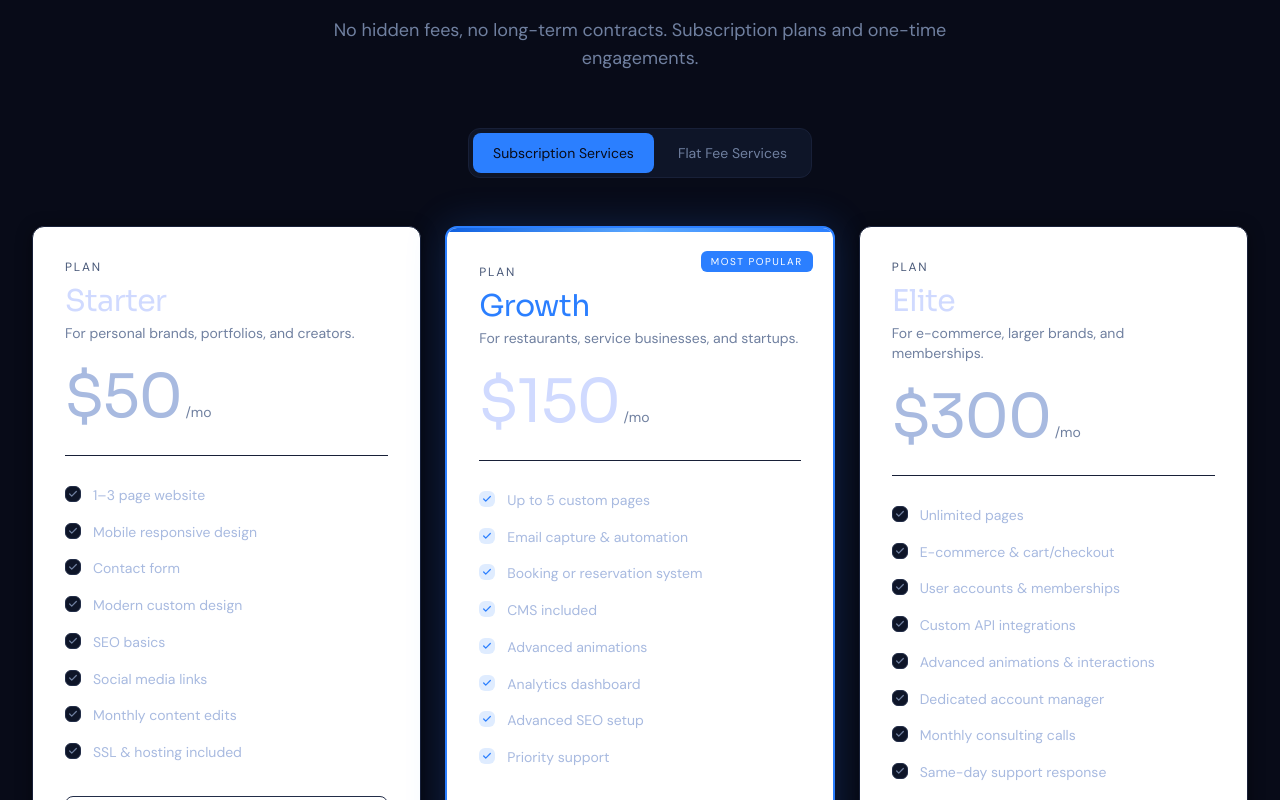
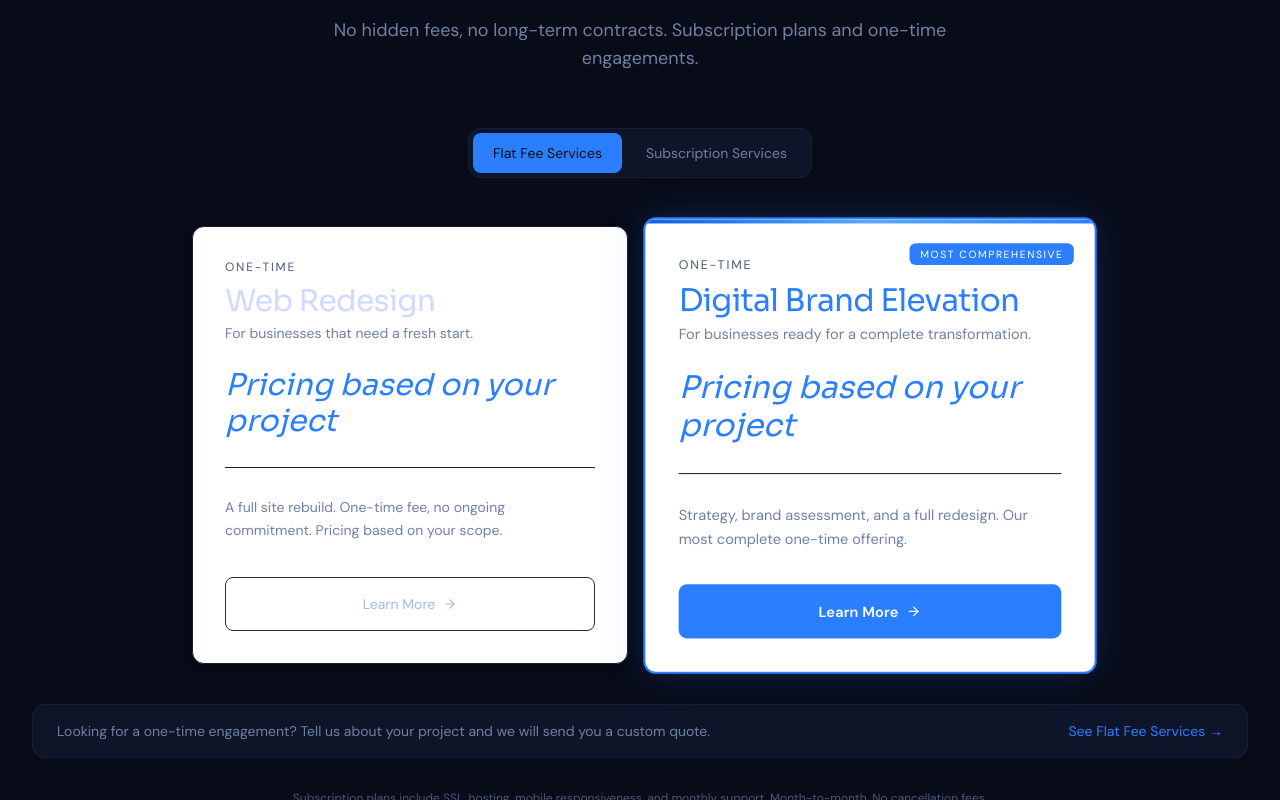
Before and after one commit to anchordigitalco/anchordigitalco.com, a Next.js app: page / in a window 1280 px wide. Shown: the part 4300-5100 px from the top of the page. Built offline with nearby package versions, Linux system fonts and the light colour scheme.

Commit message:
Flat fee first in services and pricing, bigger cards, default tab to flat fee

```diff
--- a/app/services/page.tsx
+++ b/app/services/page.tsx
@@ -87,8 +87,98 @@ export default function ServicesPage() {
         </div>
       </section>
 
+      {/* Flat Fee category header */}
+      <section className="bg-charcoal-800 border-y border-charcoal-700 py-10">
+        <div className="max-w-7xl mx-auto px-6 lg:px-8">
+          <div className="flex items-center gap-4">
+            <div className="w-8 h-px bg-gold" />
+            <div>
+              <p className="font-sans text-xs font-600 tracking-[0.2em] uppercase text-gold mb-0.5">Flat Fee Services</p>
+              <p className="font-sans text-sm text-charcoal-300">One-time engagements for businesses that need a specific result, not an ongoing plan.</p>
+            </div>
+          </div>
+        </div>
+      </section>
+
+      {/* Flat fee service blocks */}
+      {FLAT_FEE_SERVICES.map((service, i) => (
+        <section
+          key={service.id}
+          id={service.id}
+          className={`relative py-24 lg:py-32 ${i % 2 === 0 ? 'bg-charcoal-900' : 'bg-charcoal-800'}`}
+        >
+          {i % 2 !== 0 && (
+            <div className="absolute inset-0 pointer-events-none">
+              <div
+                className="absolute bottom-0 left-0 w-[400px] h-[400px] opacity-[0.04]"
+                style={{ background: 'radial-gradient(circle, rgba(43,127,255,1) 0%, transparent 70%)', filter: 'blur(80px)' }}
+              />
+            </div>
+          )}
+          <div className="relative max-w-7xl mx-auto px-6 lg:px-8">
+            <div className="grid grid-cols-1 lg:grid-cols-2 gap-16 lg:gap-24 items-start">
+              <div>
+                <div className="flex items-center gap-3 mb-6">
+                  <span className="font-cormorant text-[6rem] lg:text-[8rem] font-300 leading-none select-none" style={{ color: 'rgba(43,127,255,0.08)' }}>
+                    {service.number}
+                  </span>
+                </div>
+                <h2 className="font-cormorant text-3xl lg:text-5xl font-500 text-cream mb-4 leading-tight">{service.title}</h2>
+                <p className="font-sans text-base lg:text-lg text-charcoal-200 leading-relaxed mb-6">{service.description}</p>
+                {'tiers' in service && service.tiers ? (
+                  <div className="space-y-3 mb-8">
+                    {service.tiers.map((tier) => (
+                      <div key={tier.name} className="flex items-start gap-4 p-4 bg-charcoal-900/50 border border-charcoal-700 rounded-xl">
+                        <div>
+                          <p className="font-sans text-sm font-700 text-cream mb-1">{tier.name}</p>
+                          <p className="font-sans text-xs text-charcoal-300 leading-relaxed">{tier.detail}</p>
+                        </div>
+                      </div>
+                    ))}
+                  </div>
+                ) : null}
+                <div className="flex items-center gap-3 mb-8">
+                  <div className="w-6 h-px bg-gold" />
+                  <span className="font-cormorant text-xl italic text-gold">Pricing based on your project</span>
+                </div>
+                <Link href={service.ctaHref} className="btn-primary inline-flex items-center gap-2 font-sans text-sm px-7 py-4 rounded-xl">
+                  {service.cta}<ArrowRight size={16} />
+                </Link>
+              </div>
+              <div>
+                <div className="bg-charcoal-900/60 border border-charcoal-700 rounded-xl p-8">
+                  <h3 className="font-sans text-xs tracking-[0.15em] uppercase text-charcoal-300 mb-6">What&apos;s Included</h3>
+                  <ul className="space-y-4">
+                    {service.includes.map((item) => (
+                      <li key={item} className="flex items-start gap-3">
+                        <div className="flex-shrink-0 mt-0.5 w-5 h-5 rounded-xl bg-gold/15 border border-gold/25 flex items-center justify-center">
+                          <Check size={11} strokeWidth={2.5} className="text-gold" />
+                        </div>
+                        <span className="font-sans text-sm text-charcoal-200 leading-relaxed">{item}</span>
+                      </li>
+                    ))}
+                  </ul>
+                </div>
+              </div>
+            </div>
+          </div>
+        </section>
+      ))}
+
+      {/* Divider callout */}
+      <section className="bg-charcoal-800 border-y border-charcoal-700 py-8">
+        <div className="max-w-7xl mx-auto px-6 lg:px-8 flex flex-col sm:flex-row sm:items-center justify-between gap-4">
+          <p className="font-sans text-sm text-charcoal-300 max-w-lg">
+            Not sure which path fits? Tell us about your business and we will recommend the right option.
+          </p>
+          <Link href="/start" className="font-sans text-sm font-600 text-gold hover:text-cream transition-colors flex-shrink-0">
+            Start the Conversation →
+          </Link>
+        </div>
+      </section>
+
       {/* Subscription Services category header */}
-      <section className="bg-charcoal-800 border-y border-charcoal-700 py-10">
+      <section className="bg-charcoal-900 border-b border-charcoal-700 py-10">
         <div className="max-w-7xl mx-auto px-6 lg:px-8">
           <div className="flex items-center gap-4">
             <div className="w-8 h-px bg-gold" />
@@ -174,109 +264,11 @@ export default function ServicesPage() {
           <p className="font-sans text-sm text-charcoal-300 max-w-lg">
             Not sure which path fits? Tell us about your business and we will recommend the right option.
           </p>
-          <Link
-            href="/start"
-            className="font-sans text-sm font-600 text-gold hover:text-cream transition-colors flex-shrink-0"
-          >
+          <Link href="/start" className="font-sans text-sm font-600 text-gold hover:text-cream transition-colors flex-shrink-0">
             Start the Conversation →
           </Link>
         </div>
       </section>
-
-      {/* Flat Fee category header */}
-      <section className="bg-charcoal-900 border-b border-charcoal-700 py-10">
-        <div className="max-w-7xl mx-auto px-6 lg:px-8">
-          <div className="flex items-center gap-4">
-            <div className="w-8 h-px bg-gold" />
-            <div>
-              <p className="font-sans text-xs font-600 tracking-[0.2em] uppercase text-gold mb-0.5">Flat Fee Services</p>
-              <p className="font-sans text-sm text-charcoal-300">One-time engagements for businesses that need a specific result, not an ongoing plan.</p>
-            </div>
-          </div>
-        </div>
-      </section>
-
-      {/* Flat fee service blocks */}
-      {FLAT_FEE_SERVICES.map((service, i) => (
-        <section
-          key={service.id}
-          id={service.id}
-          className={`relative py-24 lg:py-32 ${i % 2 === 0 ? 'bg-charcoal-800' : 'bg-charcoal-900'}`}
-        >
-          {i % 2 !== 0 && (
-            <div className="absolute inset-0 pointer-events-none">
-              <div
-                className="absolute bottom-0 left-0 w-[400px] h-[400px] opacity-[0.04]"
-                style={{ background: 'radial-gradient(circle, rgba(43,127,255,1) 0%, transparent 70%)', filter: 'blur(80px)' }}
-              />
-            </div>
-          )}
-          <div className="relative max-w-7xl mx-auto px-6 lg:px-8">
-            <div className="grid grid-cols-1 lg:grid-cols-2 gap-16 lg:gap-24 items-start">
-              <div>
-                <div className="flex items-center gap-3 mb-6">
-                  <span
-                    className="font-cormorant text-[6rem] lg:text-[8rem] font-300 leading-none select-none"
-                    style={{ color: 'rgba(43,127,255,0.08)' }}
-                  >
-                    {service.number}
-                  </span>
-                </div>
-                <h2 className="font-cormorant text-3xl lg:text-5xl font-500 text-cream mb-4 leading-tight">
-                  {service.title}
-                </h2>
-                <p className="font-sans text-base lg:text-lg text-charcoal-200 leading-relaxed mb-6">
-                  {service.description}
-                </p>
-
-                {'tiers' in service && service.tiers ? (
-                  <div className="space-y-3 mb-8">
-                    {service.tiers.map((tier) => (
-                      <div key={tier.name} className="flex items-start gap-4 p-4 bg-charcoal-900/50 border border-charcoal-700 rounded-xl">
-                        <div>
-                          <p className="font-sans text-sm font-700 text-cream mb-1">{tier.name}</p>
-                          <p className="font-sans text-xs text-charcoal-300 leading-relaxed">{tier.detail}</p>
-                        </div>
-                      </div>
-                    ))}
-                  </div>
-                ) : null}
-                <div className="flex items-center gap-3 mb-8">
-                  <div className="w-6 h-px bg-gold" />
-                  <span className="font-cormorant text-xl italic text-gold">Pricing based on your project</span>
-                </div>
-
-                <Link
-                  href={service.ctaHref}
-                  className="btn-primary inline-flex items-center gap-2 font-sans text-sm px-7 py-4 rounded-xl"
-                >
-                  {service.cta}
-                  <ArrowRight size={16} />
-                </Link>
-              </div>
-              <div>
-                <div className="bg-charcoal-900/60 border border-charcoal-700 rounded-xl p-8">
-                  <h3 className="font-sans text-xs tracking-[0.15em] uppercase text-charcoal-300 mb-6">
-                    What&apos;s Included
-                  </h3>
-                  <ul className="space-y-4">
-                    {service.includes.map((item) => (
-                      <li key={item} className="flex items-start gap-3">
-                        <div className="flex-shrink-0 mt-0.5 w-5 h-5 rounded-xl bg-gold/15 border border-gold/25 flex items-center justify-center">
-                          <Check size={11} strokeWidth={2.5} className="text-gold" />
-                        </div>
-                        <span className="font-sans text-sm text-charcoal-200 leading-relaxed">
-                          {item}
-                        </span>
-                      </li>
-                    ))}
-                  </ul>
-                </div>
-              </div>
-            </div>
-          </div>
-        </section>
-      ))}
 
       {/* CTA */}
       <section className="relative py-28 lg:py-36 overflow-hidden bg-charcoal-800">
--- a/components/HomePricingSection.tsx
+++ b/components/HomePricingSection.tsx
@@ -7,7 +7,7 @@ import { PRICING_TIERS } from '@/lib/constants'
 import clsx from 'clsx'
 
 export default function HomePricingSection() {
-  const [tab, setTab] = useState<'subscription' | 'flatfee'>('subscription')
+  const [tab, setTab] = useState<'subscription' | 'flatfee'>('flatfee')
   const sectionRef = useRef<HTMLDivElement>(null)
 
   const switchToFlatFee = () => {
@@ -21,6 +21,17 @@ export default function HomePricingSection() {
       <div className="flex justify-center mb-12">
         <div className="inline-flex items-center gap-1 bg-charcoal-800 border border-charcoal-700 rounded-xl p-1">
           <button
+            onClick={() => setTab('flatfee')}
+            className={clsx(
+              'font-sans text-sm px-5 py-2.5 rounded-lg transition-all duration-200',
+              tab === 'flatfee'
+                ? 'bg-gold text-charcoal-900 font-600'
+                : 'text-charcoal-300 hover:text-cream'
+            )}
+          >
+            Flat Fee Services
+          </button>
+          <button
             onClick={() => setTab('subscription')}
             className={clsx(
               'font-sans text-sm px-5 py-2.5 rounded-lg transition-all duration-200',
@@ -30,17 +41,6 @@ export default function HomePricingSection() {
             )}
           >
             Subscription Services
-          </button>
-          <button
-            onClick={() => setTab('flatfee')}
-            className={clsx(
-              'font-sans text-sm px-5 py-2.5 rounded-lg transition-all duration-200',
-              tab === 'flatfee'
-                ? 'bg-gold text-charcoal-900 font-600'
-                : 'text-charcoal-300 hover:text-cream'
-            )}
-          >
-            Flat Fee Services
           </button>
         </div>
       </div>
@@ -56,33 +56,62 @@ export default function HomePricingSection() {
 
       {/* Flat fee summary cards */}
       {tab === 'flatfee' && (
-        <div className="grid grid-cols-1 lg:grid-cols-2 gap-6 max-w-3xl mx-auto">
+        <div className="grid grid-cols-1 lg:grid-cols-2 gap-6 max-w-4xl mx-auto">
           {[
             {
               title: 'Web Redesign',
               description: 'A full site rebuild. One-time fee, no ongoing commitment. Pricing based on your scope.',
+              tagline: 'For businesses that need a fresh start.',
+              featured: false,
             },
             {
               title: 'Digital Brand Elevation',
               description: 'Strategy, brand assessment, and a full redesign. Our most complete one-time offering.',
+              tagline: 'For businesses ready for a complete transformation.',
+              featured: true,
             },
           ].map((card) => (
             <div
               key={card.title}
-              className="bg-white border border-charcoal-700 rounded-xl p-7 flex flex-col gap-4 shadow-surface hover:border-charcoal-600 transition-all duration-300"
+              className={clsx(
+                'relative flex flex-col rounded-xl overflow-hidden transition-all duration-300',
+                card.featured
+                  ? 'bg-white border-2 border-gold shadow-gold-lg scale-[1.02] lg:scale-[1.04]'
+                  : 'bg-white border border-charcoal-700 hover:border-charcoal-600 shadow-surface'
+              )}
             >
-              <div>
+              {card.featured && <div className="h-1 bg-gradient-to-r from-gold-dark via-gold-light to-gold" />}
+              {card.featured && (
+                <div className="absolute top-5 right-5">
+                  <span className="font-sans text-[10px] font-700 tracking-[0.15em] uppercase bg-gold text-white px-2.5 py-1 rounded-md">
+                    Most Comprehensive
+                  </span>
+                </div>
+              )}
+              <div className="p-7 lg:p-8 flex flex-col flex-1">
+                <div className="mb-6">
                   <span className="font-sans text-xs font-600 tracking-[0.15em] uppercase text-charcoal-400 mb-2 block">One-Time</span>
-                <h3 className="font-cormorant text-3xl font-700 text-charcoal-100 tracking-tight mb-1">{card.title}</h3>
-                <p className="font-cormorant text-xl italic text-gold">Pricing based on your project</p>
+                  <h3 className={clsx('font-cormorant text-3xl font-700 mb-1 tracking-tight', card.featured ? 'text-gold' : 'text-charcoal-100')}>
+                    {card.title}
+                  </h3>
+                  <p className="font-sans text-sm text-charcoal-300 font-400">{card.tagline}</p>
                 </div>
-              <p className="font-sans text-sm text-charcoal-300 leading-relaxed flex-1">{card.description}</p>
+                <div className="flex items-baseline gap-1 mb-7 pb-7 border-b border-charcoal-700">
+                  <span className="font-cormorant text-3xl font-700 italic text-gold">Pricing based on your project</span>
+                </div>
+                <p className="font-sans text-sm text-charcoal-300 leading-relaxed flex-1 mb-8">{card.description}</p>
                 <Link
                   href="/pricing"
-                className="w-full text-center font-sans text-sm font-600 py-3.5 rounded-lg border border-charcoal-600 text-charcoal-200 hover:border-gold/40 hover:text-gold hover:bg-gold/5 transition-all duration-200 inline-flex items-center justify-center gap-2"
+                  className={clsx(
+                    'w-full text-center font-sans text-sm font-600 py-4 rounded-lg transition-all duration-200 inline-flex items-center justify-center gap-2',
+                    card.featured
+                      ? 'btn-primary'
+                      : 'border border-charcoal-600 text-charcoal-200 hover:border-gold/40 hover:text-gold hover:bg-gold/5'
+                  )}
                 >
                   Learn More <ArrowRight size={14} />
                 </Link>
+              </div>
             </div>
           ))}
         </div>
--- a/components/PricingTabSwitcher.tsx
+++ b/components/PricingTabSwitcher.tsx
@@ -41,13 +41,24 @@ const FLAT_FEE_CARDS = [
 ]
 
 export default function PricingTabSwitcher() {
-  const [tab, setTab] = useState<'subscription' | 'flatfee'>('subscription')
+  const [tab, setTab] = useState<'subscription' | 'flatfee'>('flatfee')
 
   return (
     <div>
       {/* Tab toggle */}
       <div className="flex justify-center mb-12">
         <div className="inline-flex items-center gap-1 bg-charcoal-800 border border-charcoal-700 rounded-xl p-1">
+          <button
+            onClick={() => setTab('flatfee')}
+            className={clsx(
+              'font-sans text-sm px-5 py-2.5 rounded-lg transition-all duration-200',
+              tab === 'flatfee'
+                ? 'bg-gold text-charcoal-900 font-600'
+                : 'text-charcoal-300 hover:text-cream'
+            )}
+          >
+            Flat Fee Services
+          </button>
           <button
             onClick={() => setTab('subscription')}
             className={clsx(
@@ -58,17 +69,6 @@ export default function PricingTabSwitcher() {
             )}
           >
             Subscription Services
-          </button>
-          <button
-            onClick={() => setTab('flatfee')}
-            className={clsx(
-              'font-sans text-sm px-5 py-2.5 rounded-lg transition-all duration-200',
-              tab === 'flatfee'
-                ? 'bg-gold text-charcoal-900 font-600'
-                : 'text-charcoal-300 hover:text-cream'
-            )}
-          >
-            Flat Fee Services
           </button>
         </div>
       </div>
@@ -84,7 +84,7 @@ export default function PricingTabSwitcher() {
 
       {/* Flat fee cards */}
       {tab === 'flatfee' && (
-        <div className="grid grid-cols-1 lg:grid-cols-2 gap-6 max-w-3xl mx-auto">
+        <div className="grid grid-cols-1 lg:grid-cols-2 gap-6 max-w-4xl mx-auto">
           {FLAT_FEE_CARDS.map((card) => (
             <div
               key={card.id}
@@ -104,16 +104,17 @@ export default function PricingTabSwitcher() {
                 </div>
               )}
               <div className="p-7 lg:p-8 flex flex-col flex-1">
-                <div className="mb-5">
+                <div className="mb-6">
                   <span className="font-sans text-xs font-600 tracking-[0.15em] uppercase text-charcoal-400 mb-2 block">One-Time</span>
                   <h3 className={clsx('font-cormorant text-3xl font-700 mb-1 tracking-tight', card.badge ? 'text-gold' : 'text-charcoal-100')}>
                     {card.title}
                   </h3>
-                  <p className="font-sans text-sm text-charcoal-300 mb-3">{card.description}</p>
-                  <span className="font-cormorant text-xl italic text-gold">Pricing based on your project</span>
+                  <p className="font-sans text-sm text-charcoal-300 font-400">{card.description}</p>
                 </div>
-                <div className="border-t border-charcoal-700 pt-6 mb-6">
-                  <ul className="space-y-3 flex-1">
+                <div className="flex items-baseline gap-1 mb-7 pb-7 border-b border-charcoal-700">
+                  <span className="font-cormorant text-3xl font-700 italic text-gold">Pricing based on your project</span>
+                </div>
+                <ul className="space-y-3.5 flex-1 mb-8">
                   {card.includes.map((item) => (
                     <li key={item} className="flex items-start gap-3">
                       <div className={clsx(
@@ -122,11 +123,10 @@ export default function PricingTabSwitcher() {
                       )}>
                         <Check size={10} strokeWidth={3} className={card.badge ? 'text-gold' : 'text-charcoal-300'} />
                       </div>
-                        <span className="font-sans text-sm text-charcoal-200 leading-relaxed">{item}</span>
+                      <span className="font-sans text-sm text-charcoal-200 leading-relaxed font-400">{item}</span>
                     </li>
                   ))}
                 </ul>
-                </div>
                 <Link
                   href={card.href}
                   className={clsx(
```
Lines whose indentation alone changed are shown as unchanged.
